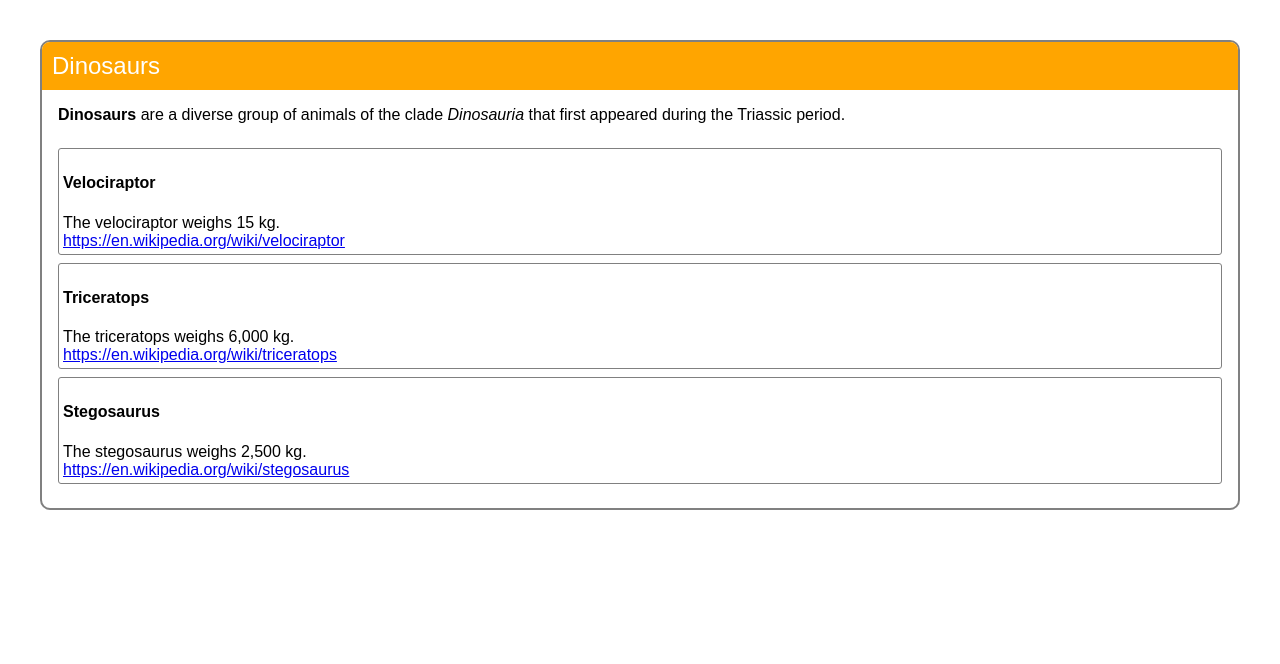
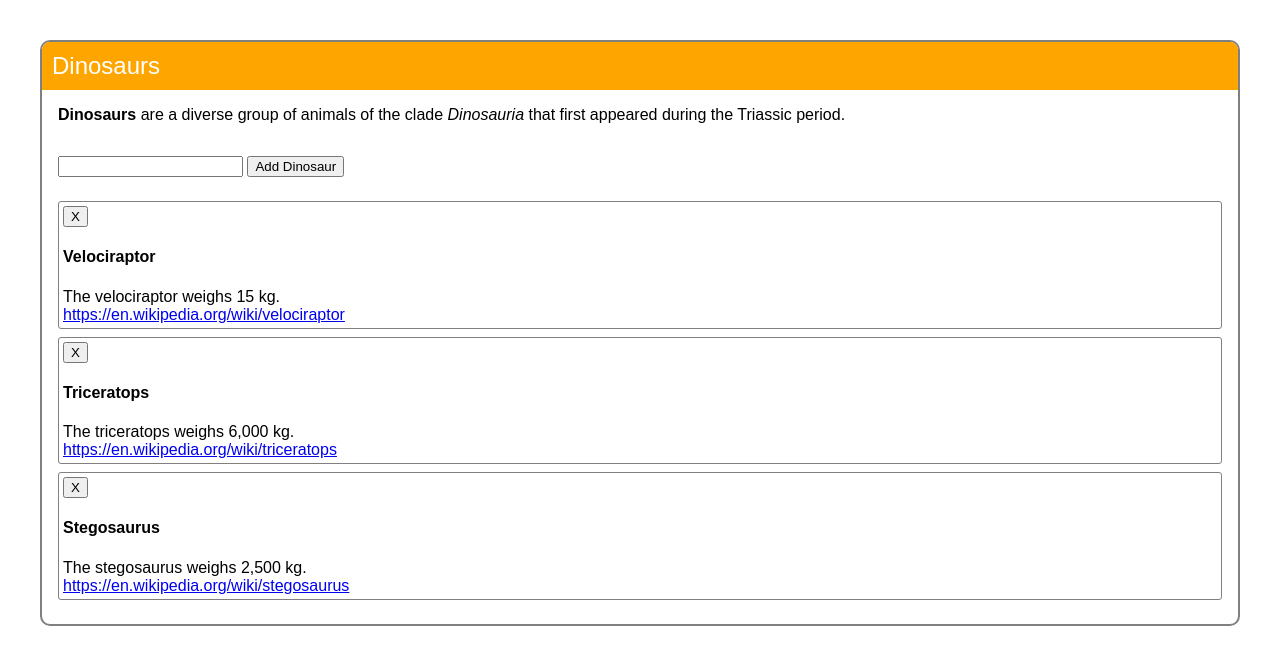
Before and after one commit to kpse/vue_learn, a plain HTML site: page index.html in a window 1280 px wide. Drawn offline with nearby package versions, Linux system fonts and the light colour scheme.

Commit message:
add/delete dinosaur

```diff
--- a/index.html
+++ b/index.html
@@ -1,4 +1,4 @@
-<html>
+<html xmlns:v-on="http://www.w3.org/1999/xhtml">
 <head>
     <script data-require="vue.js@*" data-semver="10.0.26" src="https://cdn.jsdelivr.net/vue/1.0.26/vue.min.js"></script>
     <link rel="stylesheet" href="style.css"/>
@@ -8,8 +8,13 @@
 <div id="card">
     <header>{{ title }}</header>
     <div v-html="content"></div>
+    <div>
+        <input id="dino-form" v-on:keypress.enter="addDino">
+        <button v-on:click="addDino">Add Dinosaur</button>
+    </div>
     <ul>
         <li v-for="dino in dinos">
+            <button v-on:click="deleteDino(index)">X</button>
             <h4>{{ dino.text | capitalize }}</h4>
             <span>The {{ dino.text | undercase }} weighs {{ dino.weight }}.</span>
             <br>
--- a/script.js
+++ b/script.js
@@ -22,5 +22,19 @@ var card = new Vue({
     capitalize: (value) => value.charAt(0).toUpperCase() + value.slice(1).toLowerCase(),
     undercase: (value) => value.toLowerCase(),
     url: (value) => `https://en.wikipedia.org/wiki/${value}`
+  },
+  methods: {
+    addDino: function() {
+      const input = document.getElementById('dino-form');
+      if(input.value !== '') {
+        this.dinos.push({
+          text: input.value
+        });
+        input.value = '';
+      }
+    },
+    deleteDino: function (index) {
+      this.dinos.splice(index, 1)
+    }
   }
 });
```
